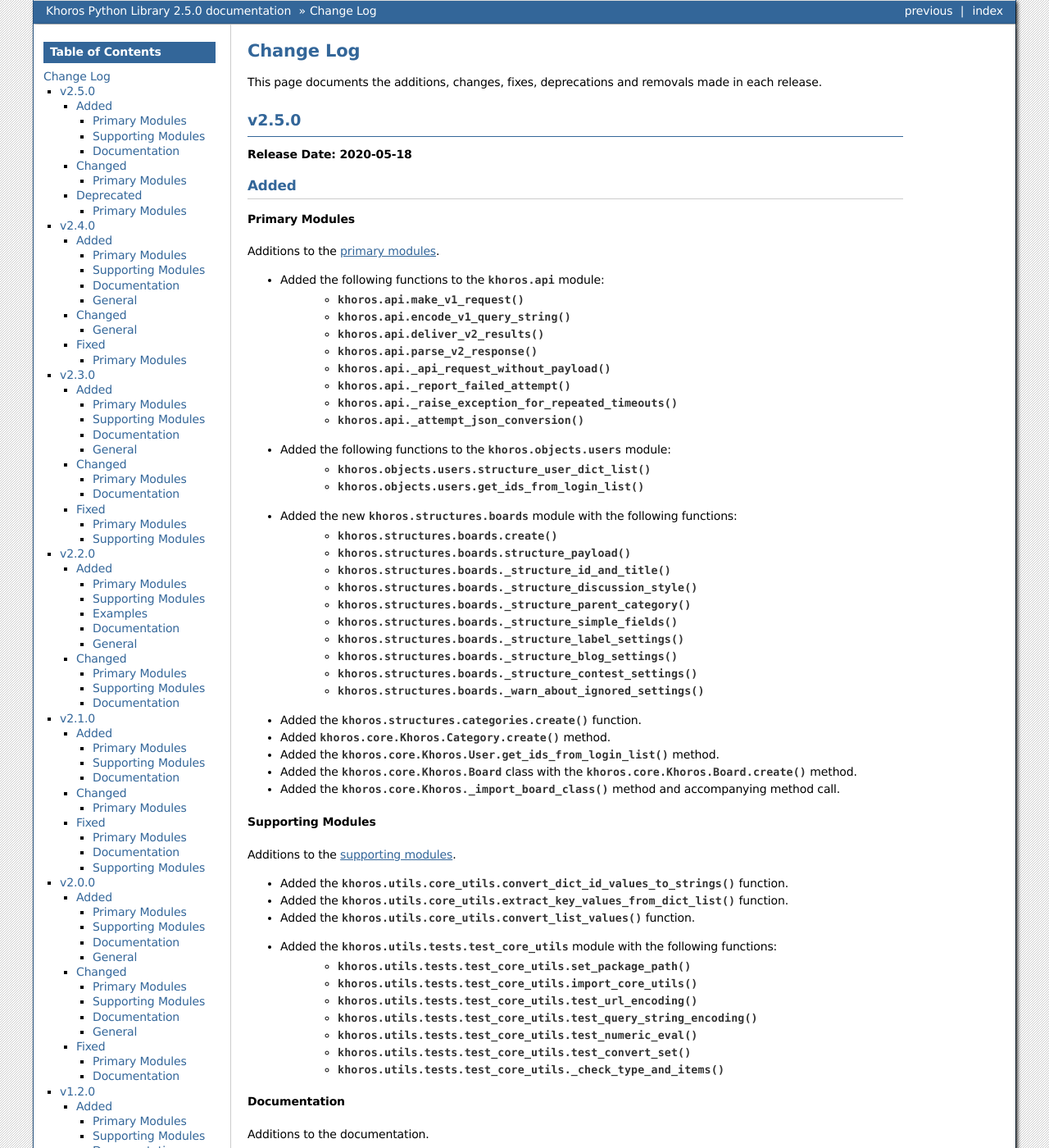
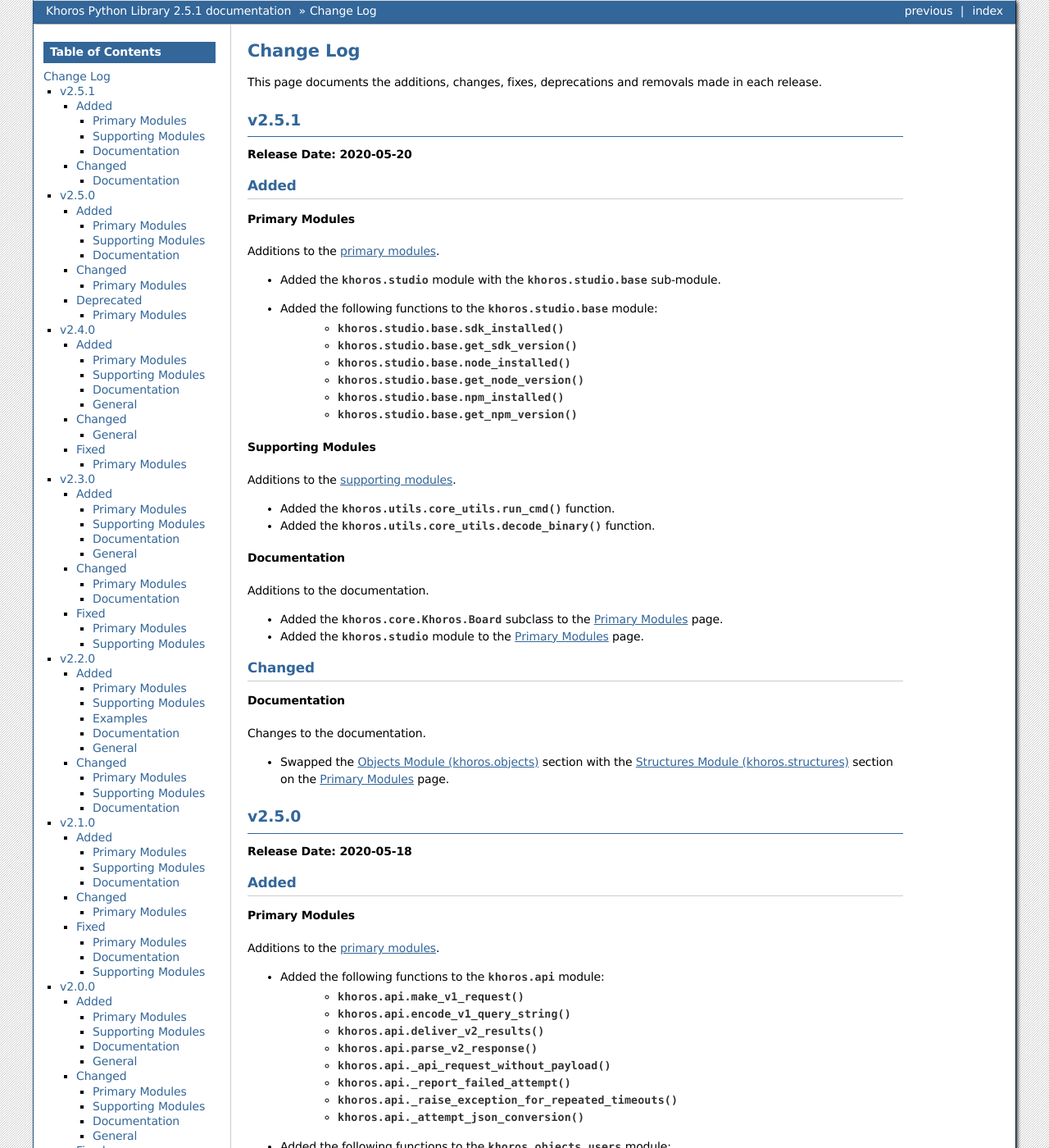
Before and after one commit to jeffshurtliff/khoros, a Sphinx documentation site: the page built from docs/changelog.rst, in a window 1280 px wide and 1400 px high. Shown: the whole window at 82% size. Built offline with Sphinx 7.4.7, drawn with Linux system fonts in a browser that asks for light colours; some of the changed text lies outside the part shown.

```diff
--- a/docs/changelog.rst
+++ b/docs/changelog.rst
@@ -2,6 +2,53 @@
 Change Log
 ##########
 This page documents the additions, changes, fixes, deprecations and removals made in each release.
+
+******
+v2.5.1
+******
+**Release Date: 2020-05-20**
+
+Added
+=====
+
+Primary Modules
+---------------
+Additions to the :doc:`primary modules <primary-modules>`.
+
+* Added the :py:mod:`khoros.studio` module with the :py:mod:`khoros.studio.base` sub-module.
+* Added the following functions to the :py:mod:`khoros.studio.base` module:
+    * :py:func:`khoros.studio.base.sdk_installed`
+    * :py:func:`khoros.studio.base.get_sdk_version`
+    * :py:func:`khoros.studio.base.node_installed`
+    * :py:func:`khoros.studio.base.get_node_version`
+    * :py:func:`khoros.studio.base.npm_installed`
+    * :py:func:`khoros.studio.base.get_npm_version`
+
+Supporting Modules
+------------------
+Additions to the :doc:`supporting modules <supporting-modules>`.
+
+* Added the :py:func:`khoros.utils.core_utils.run_cmd` function.
+* Added the :py:func:`khoros.utils.core_utils.decode_binary` function.
+
+Documentation
+-------------
+Additions to the documentation.
+
+* Added the :py:class:`khoros.core.Khoros.Board` subclass to the :doc:`Primary Modules <primary-modules>` page.
+* Added the :py:mod:`khoros.studio` module to the :doc:`Primary Modules <primary-modules>` page.
+
+Changed
+=======
+
+Documentation
+-------------
+Changes to the documentation.
+
+* Swapped the :ref:`primary-modules:Objects Module (khoros.objects)` section with the
+  :ref:`primary-modules:Structures Module (khoros.structures)` section on the
+  :doc:`Primary Modules <primary-modules>` page.
+
 
 ******
 v2.5.0
--- a/khoros/utils/version.py
+++ b/khoros/utils/version.py
@@ -6,14 +6,14 @@
 :Example:           ``__version__ = version.get_full_version()``
 :Created By:        Jeff Shurtliff
 :Last Modified:     Jeff Shurtliff
-:Modified Date:     15 May 2020
+:Modified Date:     20 May 2020
 """
 
 import warnings
 
 import requests
 
-__version__ = "2.5.0"
+__version__ = "2.5.1"
 
 
 def get_full_version():
```
Also changed, not shown: docs/primary-modules.rst (+108 -73 lines), 2 other files.
